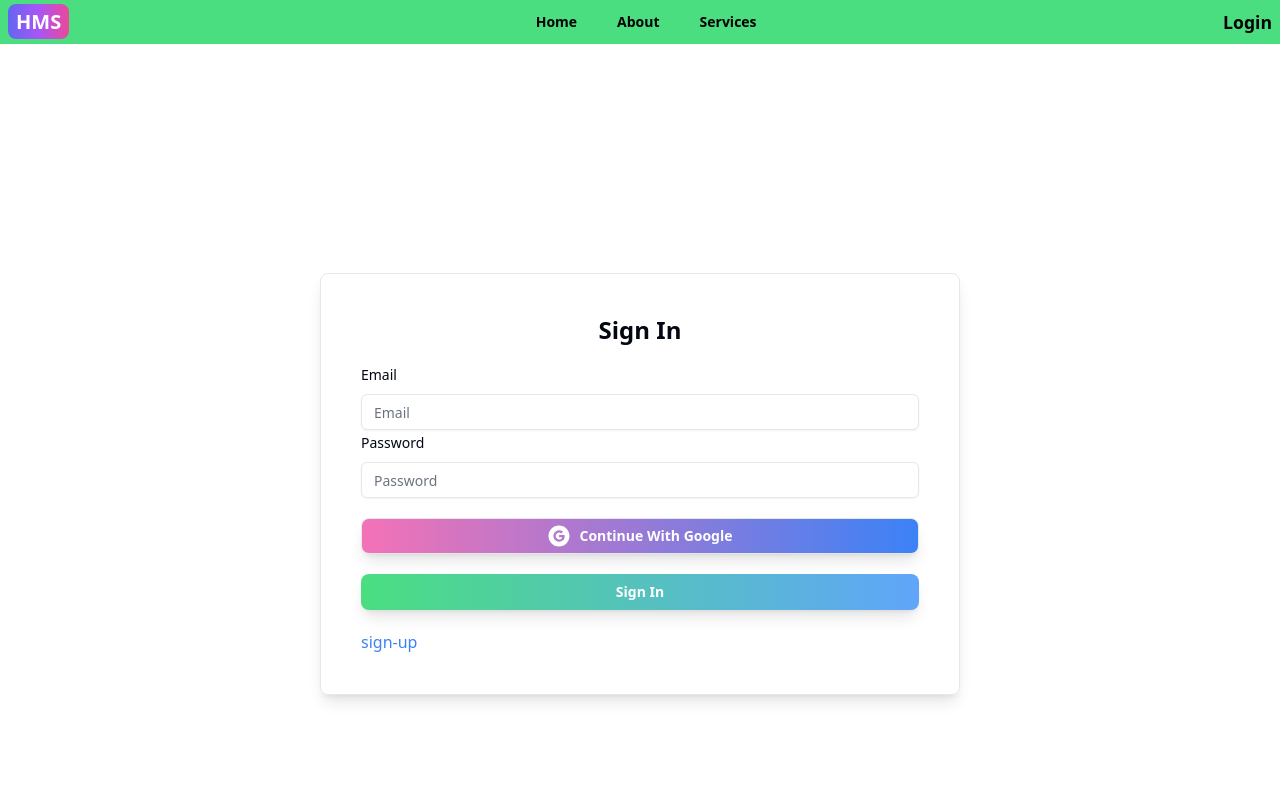
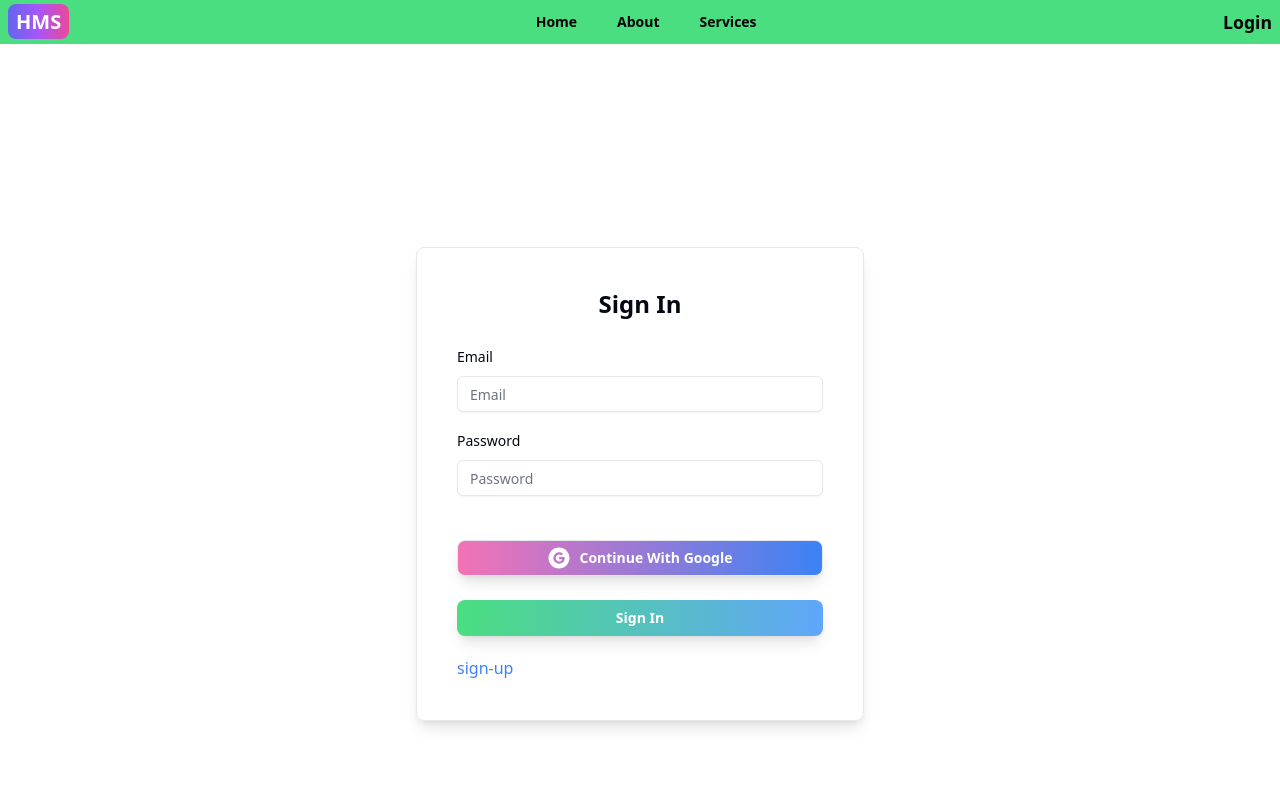
Before and after one commit to prashantbhoite123/HMS_Frontend, a React (Vite) app: page /signin in a window 1280 px wide. Shown: the top 800 px of the page. Built offline with nearby package versions, Linux system fonts and the light colour scheme; no server answers.

Commit message:
create zod validation

```diff
--- a/src/AppRoutes.tsx
+++ b/src/AppRoutes.tsx
@@ -13,6 +13,8 @@ import SignUpHos from "./pages/SignUpHos"
 import SignIn from "./pages/SignIn"
 import ScrollToTop from "./components/ScrollToTop"
 import Services from "./pages/Common_Pages/Services"
+import HospitalCreate from "./pages/Hospital_pages/HospitalCreate"
+import ProtectRouter from "./auth/ProtectRouter"
 
 const AppRoutes = () => {
   return (
@@ -60,6 +62,16 @@ const AppRoutes = () => {
             </Layouts>
           }
         />
+        <Route element={<ProtectRouter />}>
+          <Route
+            path="/createhospital"
+            element={
+              <Layouts showhero={false}>
+                <HospitalCreate />
+              </Layouts>
+            }
+          />
+        </Route>
       </Routes>
     </Router>
   )
--- a/src/form/Common_Form/HospitalSignUp.tsx
+++ b/src/form/Common_Form/HospitalSignUp.tsx
@@ -56,23 +56,26 @@ const HospitalSignUp = ({ createHospital, isLoading, role }: Props) => {
 
   return (
     <>
-      <div className="flex flex-col border w-full md:w-[50vw] p-5 md:p-10 shadow-lg rounded-lg">
+      <div className="flex flex-col border w-full md:w-[35vw]  p-5 md:p-10 shadow-lg rounded-lg">
         <Form {...form}>
           <form onSubmit={form.handleSubmit(onSave)}>
             <div className="mb-4 flex gap-2 flex-col text-center">
+              {" "}
               <h2 className="text-2xl font-semibold">
                 {role === "hospital"
-                  ? "HospitalHospital Registration Form"
+                  ? "Hospital Registration Form"
                   : "Patient Registration Form"}
               </h2>
-              <FormDescription className="mb-3">Fill the form</FormDescription>
+              <FormDescription className="mb-3"> Fill the form</FormDescription>
             </div>
 
             <FormField
               control={form.control}
               name="username"
               render={({ field }) => (
-                <FormItem>
+                <FormItem className="mb-4">
+                  {" "}
+                  {/* Added mb-4 for spacing */}
                   <FormLabel>
                     {role === "hospital" ? "Hospital Name" : "Patient Name"}
                   </FormLabel>
@@ -94,7 +97,8 @@ const HospitalSignUp = ({ createHospital, isLoading, role }: Props) => {
               control={form.control}
               name="email"
               render={({ field }) => (
-                <FormItem>
+                <FormItem className="mb-2">
+                  {" "}
                   <FormLabel>Email</FormLabel>
                   <FormControl>
                     <Input
@@ -112,7 +116,8 @@ const HospitalSignUp = ({ createHospital, isLoading, role }: Props) => {
               control={form.control}
               name="password"
               render={({ field }) => (
-                <FormItem>
+                <FormItem className="mb-4">
+                  {" "}
                   <FormLabel>Password</FormLabel>
                   <FormControl>
                     <Input
@@ -126,16 +131,20 @@ const HospitalSignUp = ({ createHospital, isLoading, role }: Props) => {
               )}
             />
 
-            <GoogleAuthBtn role={role} />
+            <div className="mb-4">
+              {" "}
+              <GoogleAuthBtn role={role} />
+            </div>
 
             <Button
               type="submit"
               disabled={isLoading}
-              className="w-full bg-gradient-to-r from-green-400 to-blue-400 mt-5 text-white font-semibold rounded-lg py-2 shadow-lg hover:shadow-xl transform hover:scale-105 transition-transform"
+              className="w-full bg-gradient-to-r from-green-400 to-blue-400 text-white font-semibold rounded-lg py-2 shadow-lg hover:shadow-xl transform hover:scale-105 transition-transform"
             >
               {isLoading ? "Loading" : "Submit"}
             </Button>
-            <span className="flex mt-5 text-blue-500 hover:underline">
+
+            <span className="flex mt-4 text-blue-500 hover:underline">
               <Link to="/signin">sign-in</Link>
             </span>
           </form>
--- a/src/form/Common_Form/SigninUser.tsx
+++ b/src/form/Common_Form/SigninUser.tsx
@@ -48,18 +48,21 @@ const SigninUser = ({ signInUser, isLoading }: Props) => {
   }
 
   return (
-    <div className="flex flex-col border w-full md:w-[50vw] p-5 md:p-10 shadow-lg rounded-lg">
+    <div className="flex flex-col border w-full md:w-[35vw] p-5 md:p-10 shadow-lg rounded-lg">
       <Form {...form}>
         <form onSubmit={form.handleSubmit(onSave)}>
-          <div className="mb-4 flex gap-2 flex-col text-center">
+          <div className="mb-6 flex gap-2 flex-col text-center">
             <h2 className="text-2xl font-semibold">Sign In</h2>
           </div>
 
+          {/* Email field with margin-bottom */}
           <FormField
             control={form.control}
             name="email"
             render={({ field }) => (
-              <FormItem>
+              <FormItem className="mb-4">
+                {" "}
+                {/* Added mb-4 for spacing */}
                 <FormLabel>Email</FormLabel>
                 <FormControl>
                   <Input {...field} className="bg-white" placeholder="Email" />
@@ -69,11 +72,14 @@ const SigninUser = ({ signInUser, isLoading }: Props) => {
             )}
           />
 
+          {/* Password field with margin-bottom */}
           <FormField
             control={form.control}
             name="password"
             render={({ field }) => (
-              <FormItem>
+              <FormItem className="mb-6">
+                {" "}
+                {/* Added mb-6 for larger spacing */}
                 <FormLabel>Password</FormLabel>
                 <FormControl>
                   <Input
@@ -88,15 +94,23 @@ const SigninUser = ({ signInUser, isLoading }: Props) => {
             )}
           />
 
-          <GoogleAuthBtn role={null} />
 
+          <div className="mb-6">
+            {" "}
+
+            <GoogleAuthBtn role={null} />
+          </div>
+
+          {/* Submit Button */}
           <Button
             type="submit"
             disabled={isLoading}
-            className="w-full bg-gradient-to-r from-green-400 to-blue-400 mt-5 text-white font-semibold rounded-lg py-2 shadow-lg hover:shadow-xl transform hover:scale-105 transition-transform"
+            className="w-full bg-gradient-to-r from-green-400 to-blue-400 text-white font-semibold rounded-lg py-2 shadow-lg hover:shadow-xl transform hover:scale-105 transition-transform"
           >
             {isLoading ? "Loading" : "Sign In"}
           </Button>
+
+          {/* Sign-Up Link with margin-top */}
           <span className="flex mt-5 text-blue-500 hover:underline">
             <Link to="/signuphospital">sign-up</Link>
           </span>
--- a/src/form/Hospital-Auth-form/HospitalCreateForm.tsx
+++ b/src/form/Hospital-Auth-form/HospitalCreateForm.tsx
@@ -1,8 +1,85 @@
-// import {z } from Zod
+import { zodResolver } from "@hookform/resolvers/zod"
+
+import { FormProvider, useForm } from "react-hook-form"
+import { z } from "zod"
+import FormInput from "../Common_Form/FormInput"
 
 
+const doctorSchema = z.object({
+  doctorName: z.string().trim().min(1, { message: "Doctor name is required" }),
+  education: z.string().trim().min(1, { message: "Education is required" }),
+  experienceYears: z
+    .number()
+    .int()
+    .min(0, { message: "Experience years must be a non-negative integer" }),
+  specialization: z
+    .string()
+    .trim()
+    .min(1, { message: "Specialization is required" }),
+  workingHours: z
+    .string()
+    .trim()
+    .min(1, { message: "Working hours are required" }),
+})
+
+
+const formSchema = z.object({
+  hospitalName: z
+    .string()
+    .trim()
+    .min(1, { message: "Hospital name is required" }),
+  description: z.string().trim().min(1, { message: "Description is required" }),
+  phoneNumber: z
+    .string()
+    .trim()
+    .refine((value) => /^[0-9]{10}$/.test(value), {
+      message: "Phone number must be 10 digits",
+    }),
+  address: z.object({
+    city: z.string().trim().min(1, { message: "City is required" }),
+    state: z.string().trim().min(1, { message: "State is required" }),
+    country: z.string().trim().min(1, { message: "Country is required" }),
+  }),
+  hospitalType: z
+    .string()
+    .trim()
+    .min(1, { message: "Hospital type is required" }),
+  establishedDate: z
+    .string()
+    .trim()
+    .refine((value) => !isNaN(Date.parse(value)), {
+      message: "Established date must be a valid date",
+    }),
+  doctors: z.array(doctorSchema),
+  totalBeds: z
+    .number()
+    .int()
+    .min(1, { message: "Total beds must be a positive integer" }),
+  departments: z.array(z.string().trim()).optional(),
+  services: z.array(z.string().trim()).optional(),
+  picture: z.string().trim().url({ message: "Picture must be a valid URL" }),
+})
+
+export type hospitalFormData = z.infer<typeof formSchema>
+
 const HospitalCreateForm = () => {
-  return <div>HospitalCreateForm</div>
+  const form = useForm<hospitalFormData>({
+    resolver: zodResolver(formSchema),
+    defaultValues: {},
+  })
+
+  const onSubmit = () => {}
+  return (
+    <FormProvider {...form}>
+      <form action="" onSubmit={form.handleSubmit(onSubmit)}>
+        <FormInput
+          label="Hospital Name"
+          name="hospitalName"
+          placeholder="enter hospital name"
+        />
+      </form>
+    </FormProvider>
+  )
 }
 
 export default HospitalCreateForm
--- /dev/null
+++ b/src/pages/Hospital_pages/HospitalCreate.tsx
@@ -0,0 +1,7 @@
+import HospitalCreateForm from "@/form/Hospital-Auth-form/HospitalCreateForm"
+
+const HospitalCreate = () => {
+  return <HospitalCreateForm />
+}
+
+export default HospitalCreate
--- a/src/pages/SignUpHos.tsx
+++ b/src/pages/SignUpHos.tsx
@@ -11,7 +11,7 @@ const SignUpHos = () => {
   const { registerhospital, isLoading } = useHospitalRegistration()
   return (
     <>
-      <div className="h-auto md:h-screen flex justify-center items-center gap-5">
+      <div className="h-auto  md:h-screen  flex justify-center items-center gap-5">
         <HospitalSignUp
           createHospital={registerhospital}
           isLoading={isLoading}
```
